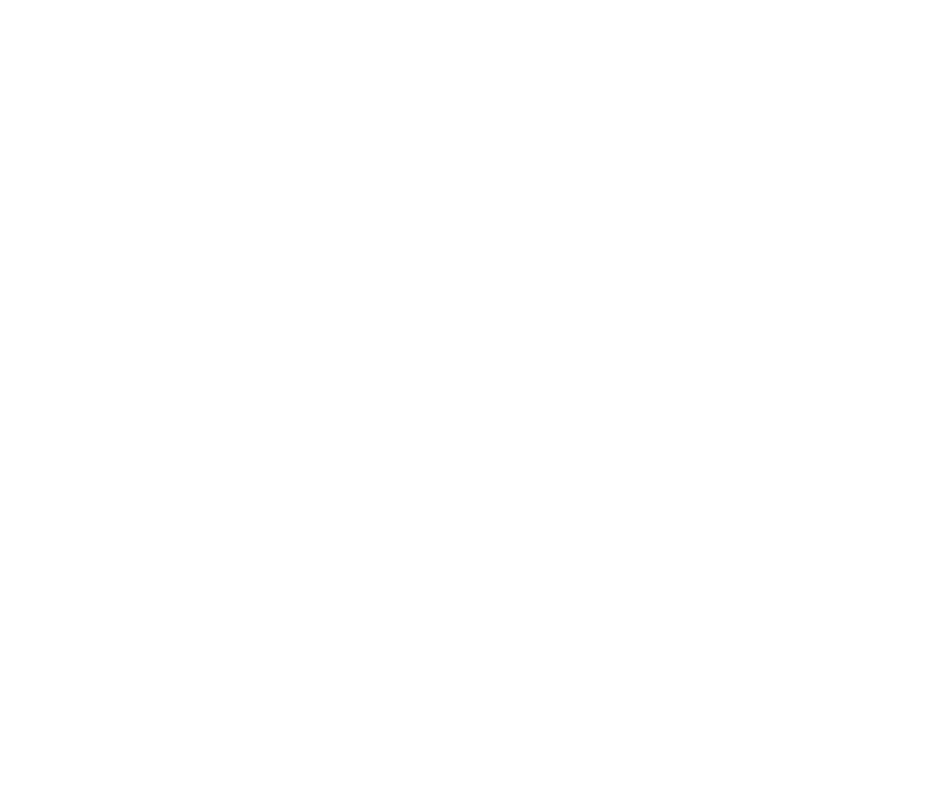
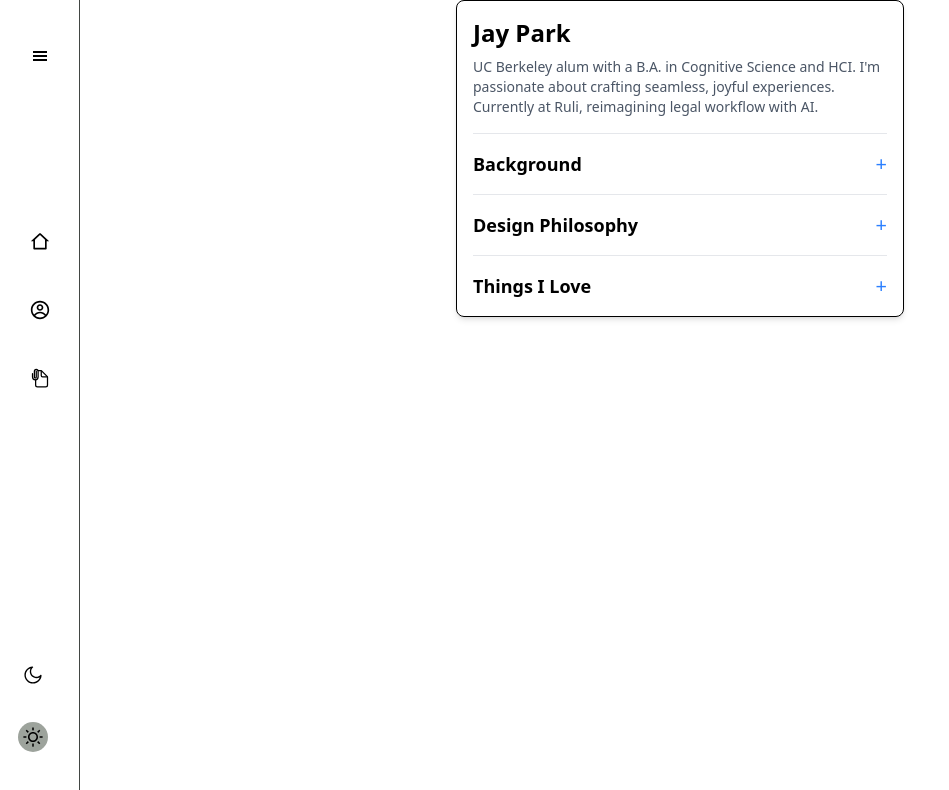
Before and after one commit to mohitRauniyar/portfolio, a React (Vite) app: page /about in a window 1280 px wide. Before the commit this address had no page. Shown: the top 790 px of the page, without its empty margins (0-949 px from the left). Built offline with nearby package versions, Linux system fonts and the light colour scheme.

Commit message:
update sidenav to include links and resume download option

```diff
--- a/src/App.jsx
+++ b/src/App.jsx
@@ -7,6 +7,7 @@
 import Main from "./pages/noMoreDisconnectedDots/Main";
 import Edip from "./pages/bridgingTheGaps/Edip";
 import { ThemeContext, ThemeProvider } from "../ThemeContext";
+import About from "./pages/About/About";
 
 const App = () => {
   const [isLoading, setIsLoading] = useState(true);
@@ -51,6 +52,7 @@
               </StyledApp>
             }
           />
+          <Route path="/about" element={<About/>} />
           <Route path="/project/infosys" element={<Main />} />
           <Route path="/project/edip" element={<Edip />} />
         </Routes>
--- a/src/components/SideNav.jsx
+++ b/src/components/SideNav.jsx
@@ -3,7 +3,9 @@
 import { ThemeContext } from "../../ThemeContext";
 import { RiHome2Line } from "react-icons/ri";
 import { GiHamburgerMenu } from "react-icons/gi";
-import { IoCloseSharp } from "react-icons/io5";
+import { IoCloseSharp, IoDocumentAttachOutline } from "react-icons/io5";
+import { CgProfile } from "react-icons/cg";
+import { Link } from "react-router-dom";
 
 export default function SideNav() {
   const [isCollapsed, setIsCollapsed] = useState(true);
@@ -15,27 +17,55 @@
         isCollapsed ? "w-20" : "w-48"
       } transition-all duration-300 bg-gradient-to-b bg-white dark:from-[#0E0E0E] dark:via-[#2B312D] dark:to-[#161616] md:flex hidden flex-row justify-center pb-12 pt-4 text-black dark:text-[#c9c3c3]`}
     >
-      <div className="flex flex-col justify-between">
-        <div className="flex flex-col justify-center">
+      <div className="flex flex-col justify-between mt-8">
+        <div className="flex flex-col justify-center gap-16">
           <button
-            className={`focus:outline-none w-full flex ${isCollapsed ? "justify-center" : "justify-between text-2xl"}`}
+            className={`focus:outline-none w-full flex ${
+              isCollapsed ? "justify-center" : "justify-between text-2xl"
+            }`}
             onClick={() => setIsCollapsed(!isCollapsed)}
           >
-            {isCollapsed ? <GiHamburgerMenu/> : <><p className="inline text-lg italic font-semibold -mt-1">MR</p><IoCloseSharp /></>}
+            {isCollapsed ? (
+              <GiHamburgerMenu />
+            ) : (
+              <>
+                <p className="inline text-lg italic font-semibold -mt-1">MR</p>
+                <IoCloseSharp />
+              </>
+            )}
           </button>
           <div className="mt-24  ">
-            <ul className="flex flex-col gap-4 w-full">
-              <li className="flex items-center dark:hover:bg-gray-950 hover:bg-[#acbba9] rounded-md text-lg px-3 py-2 ">
-                <RiHome2Line />
-                {!isCollapsed && <span className="ml-4">Home</span>}
+            <ul className="flex flex-col gap-8 w-full">
+              <li>
+                <Link
+                  to="/"
+                  className="flex items-center dark:hover:bg-gray-950 hover:bg-[#acbba9] rounded-md text-xl px-3 py-2"
+                >
+                  <RiHome2Line />
+                  {!isCollapsed && <span className="ml-4">Home</span>}
+                </Link>
               </li>
-              <li className="flex items-center dark:hover:bg-gray-950 hover:bg-[#acbba9] rounded-md text-lg px-3 py-2 ">
-                <RiHome2Line />
-                {!isCollapsed && <span className="ml-4">Analytics</span>}
+
+              <li>
+                <Link
+                  to="/about"
+                  className="flex items-center dark:hover:bg-gray-950 hover:bg-[#acbba9] rounded-md text-xl px-3 py-2"
+                >
+                  <CgProfile />
+                  {!isCollapsed && <span className="ml-4">About</span>}
+                </Link>
               </li>
-              <li className="flex items-center dark:hover:bg-gray-950 hover:bg-[#acbba9] rounded-md text-lg px-3 py-2 ">
-                <RiHome2Line />
-                {!isCollapsed && <span className="ml-4">Calendar</span>}
+
+              <li>
+                <a
+                  href="/assets/Resume.pdf"
+                  target="_blank"
+                  rel="noopener noreferrer"
+                  className="flex items-center dark:hover:bg-gray-950 hover:bg-[#acbba9] rounded-md text-xl px-3 py-2"
+                >
+                  <IoDocumentAttachOutline />
+                  {!isCollapsed && <span className="ml-4">Resume</span>}
+                </a>
               </li>
             </ul>
           </div>
--- /dev/null
+++ b/src/pages/About/About.jsx
@@ -0,0 +1,16 @@
+import React from 'react'
+import SideNav from '../../components/SideNav'
+import ProfileCard from './ProfileCard'
+
+export default function About() {
+  return (
+    <>
+        <SideNav/>
+
+        <div className="md:pl-20 flex flex-col w-full">
+            <ProfileCard/>
+
+        </div>
+    </>
+  )
+}
--- /dev/null
+++ b/src/pages/About/ProfileCard.jsx
@@ -0,0 +1,85 @@
+import React, { useState, useRef } from "react";
+
+function ExpandableSection({ title, children }) {
+  const [isOpen, setIsOpen] = useState(false);
+  const contentRef = useRef(null);
+
+  const toggleSection = () => {
+    setIsOpen((prev) => !prev);
+  };
+
+  return (
+    <div className="mt-4 border-t border-gray-200 pt-4">
+      {/* Header with Title and "+" Button */}
+      <div className="flex items-center justify-between">
+        <h3 className="text-lg font-semibold">{title}</h3>
+        {!isOpen && (
+          <button
+            className="text-blue-500 text-xl leading-none focus:outline-none"
+            onClick={toggleSection}
+          >
+            +
+          </button>
+        )}
+      </div>
+
+      {/* Collapsible content wrapper */}
+      <div
+        ref={contentRef}
+        className="overflow-hidden transition-[max-height] duration-300 ease-in-out"
+        style={{
+          maxHeight: isOpen ? contentRef.current?.scrollHeight : 0,
+        }}
+      >
+        {/* Inner content, including "x" button */}
+        <div className="relative pt-2">
+          {/* Close (x) button in top-right corner */}
+          <button
+            className="absolute top-0 right-0 text-red-500 text-xl leading-none focus:outline-none"
+            onClick={toggleSection}
+          >
+            x
+          </button>
+          {/* Actual content below the close button */}
+          <div className="mt-6">
+            {children}
+          </div>
+        </div>
+      </div>
+    </div>
+  );
+}
+
+export default function ProfileCard() {
+  return (
+    <div className="max-w-md mx-auto p-4 border rounded-lg shadow-md font-sans">
+      <h1 className="text-2xl font-bold mb-2">Jay Park</h1>
+      <p className="text-sm text-gray-600">
+        UC Berkeley alum with a B.A. in Cognitive Science and HCI.
+        I'm passionate about crafting seamless, joyful experiences.
+        Currently at Ruli, reimagining legal workflow with AI.
+      </p>
+
+      <ExpandableSection title="Background">
+        Ever since I can remember, I've always been curious and intrigued
+        about how people see and interact with the world around them.
+        This curiosity led me to study psychology and cognitive science,
+        exploring the intricacies of human perception, cognition, and ultimately,
+        <strong> human-computer interaction</strong>.
+      </ExpandableSection>
+
+      <ExpandableSection title="Design Philosophy">
+        My design philosophy revolves around empathy, simplicity, and
+        user-centered principles. I believe great products emerge when
+        we deeply understand human needs and design solutions that are
+        both functional and delightful.
+      </ExpandableSection>
+
+      <ExpandableSection title="Things I Love">
+        I love traveling, coffee, music, and exploring new technologies.
+        I'm also a huge fan of collaborative brainstorming sessions and
+        believe that the best ideas come from diverse perspectives.
+      </ExpandableSection>
+    </div>
+  );
+}
```
Also changed, not shown: src/pages/landingPage/LandingPage.jsx (indentation only), 1 other file (tests, documents, lock files or other folders).
